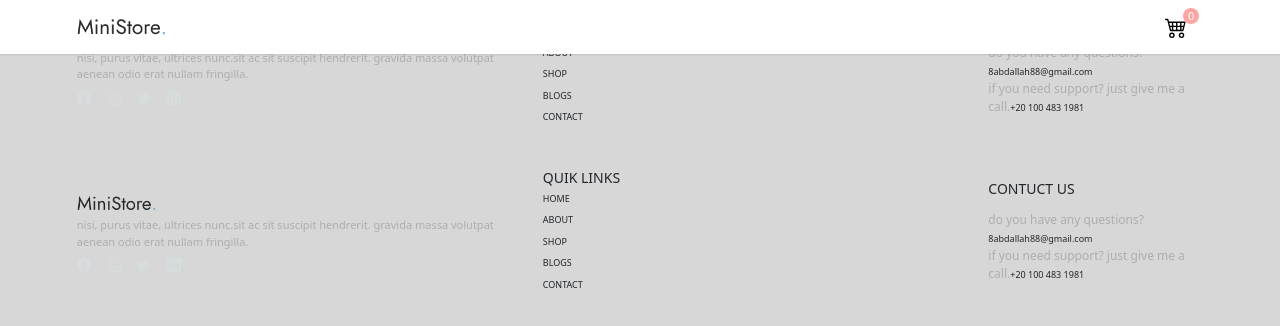
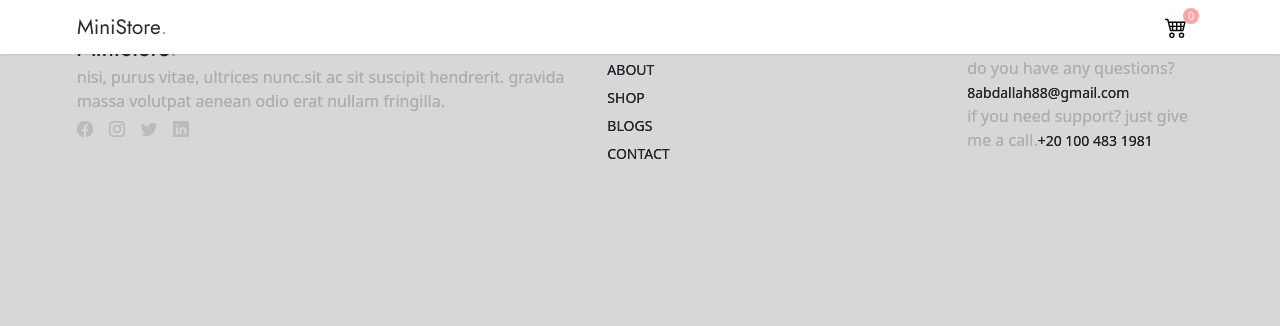
Before and after one commit to Abdallah66hossam/e-commerce-Nextjs, a Next.js app: page /Layout in a window 1280 px wide. Shown: the top 326 px of the page. Built offline with nearby package versions, Linux system fonts and the light colour scheme.

Commit message:
editing footer styles

```diff
--- a/components/Banner.jsx
+++ b/components/Banner.jsx
@@ -44,7 +44,7 @@ export default function Banner() {
                 Technology Hack You Won{`'`}t Get
               </h1>
               <Link
-                href="/"
+                href={""}
                 className="bg-black text-white px-4 py-3 md:py-2 md:px-2 md:text-[12px] rounded hover:bg-transparent hover:text-black duration-150 border-2 border-transparent hover:border-black"
               >
                 Shop Product
--- a/components/Footer.jsx
+++ b/components/Footer.jsx
@@ -4,59 +4,64 @@ import { BsFacebook, BsInstagram, BsTwitter, BsLinkedin } from "react-icons/bs";
 
 const Footer = () => {
   return (
-    <div className="mx-[6%]">
-      <footer className="w-full flex sm:flex-col sm:items-start pb-10 items-center justify-center gap-9 uppercase ">
+    <div className="mx-[6%] absolute">
+      <footer className="w-full flex sm:flex-col sm:items-start pb-10 items-center justify-center gap-9 uppercase relative bottom-0">
         <ul className="">
-          <Image src={Logo} alt="Logo" width={80} />
-          <p className="text-[#AEAEAE] text-[11px] font-medium lowercase">
+          <Image src={Logo} alt="Logo" width={100} />
+          <p className="text-[#AEAEAE] text-[16px] font-medium lowercase">
             Nisi, purus vitae, ultrices nunc.Sit ac sit suscipit hendrerit.
             Gravida massa volutpat aenean odio erat nullam fringilla.
           </p>
           <span className="flex justify-start gap-4 mt-2">
             <BsFacebook
               cursor={"pointer"}
-              size={14}
-              className="text-[#D7DDDF] hover:text-[#72AEC8] hover:scale-125 duration-100"
+              size={16}
+              className="text-[#bbb] hover:text-[#72AEC8] hover:scale-125 duration-100"
             />
             <BsInstagram
               cursor={"pointer"}
-              size={14}
-              className="text-[#D7DDDF] hover:text-[#72AEC8] hover:scale-125 duration-100"
+              size={16}
+              className="text-[#bbb] hover:text-[#72AEC8] hover:scale-125 duration-100"
             />
             <BsTwitter
               cursor={"pointer"}
-              size={14}
-              className="text-[#D7DDDF] hover:text-[#72AEC8] hover:scale-125 duration-100"
+              size={16}
+              className="text-[#bbb] hover:text-[#72AEC8] hover:scale-125 duration-100"
             />
             <BsLinkedin
               cursor={"pointer"}
-              size={14}
-              className="text-[#D7DDDF] hover:text-[#72AEC8] hover:scale-125 duration-100"
+              size={16}
+              className="text-[#bbb] hover:text-[#72AEC8] hover:scale-125 duration-100"
             />
           </span>
         </ul>
         <ul className="w-1/2">
-          <h4 className=" text-sm text-[#212529]">Quik Links</h4>
-          <li className="text-[9px] py-1 text-[#212529]">Home</li>
-          <li className="text-[9px] py-1 text-[#212529]">About</li>
-          <li className="text-[9px] py-1 text-[#212529]">Shop</li>
-          <li className="text-[9px] py-1 text-[#212529]">Blogs</li>
-          <li className="text-[9px] py-1 text-[#212529]">Contact</li>
+          <h4 className=" text-lg text-[#212529]">Quik Links</h4>
+          <li className="text-sm sm:text-[12px] py-1 text-[#212529]">Home</li>
+          <li className="text-sm sm:text-[12px] py-1 text-[#212529]">About</li>
+          <li className="text-sm sm:text-[12px] py-1 text-[#212529]">Shop</li>
+          <li className="text-sm sm:text-[12px] py-1 text-[#212529]">Blogs</li>
+          <li className="text-sm sm:text-[12px] py-1 text-[#212529]">
+            Contact
+          </li>
         </ul>
         <ul>
-          <h4 className="text-sm text-[#212529] mb-3">Contuct us</h4>
-          <h6 className="text-[#AEAEAE] text-[12px] lowercase">
+          <h4 className="text-lg text-[#212529] mb-3">Contuct us</h4>
+          <h6 className="text-[#AEAEAE] text-md lowercase">
             Do you have any questions?
             <a
               href="mailto:8abdallah88@gmail.com"
-              className="text-[#212529] text-[9px]"
+              className="text-[#212529] text-sm"
             >
               8abdallah88@gmail.com
             </a>
           </h6>
-          <h6 className="text-[#AEAEAE] text-[12px] lowercase">
+          <h6 className="text-[#AEAEAE] text-md lowercase">
             If you need support? Just give me a call.
-            <a href="tel:+201004831981" className="text-[#212529] text-[9px]">
+            <a
+              href="tel:+201004831981"
+              className="text-[#212529] text-sm sm:text-[12px]"
+            >
               +20 100 483 1981
             </a>
           </h6>
--- a/components/ProductDetails.jsx
+++ b/components/ProductDetails.jsx
@@ -55,7 +55,7 @@ const ProductDetails = ({ product }) => {
             data-aos="fade-zoom-left"
           />
           <div
-            className="w-1/2  pl-10 py-6 mt-0 sm:w-full"
+            className="w-1/2 pl-10 sm:pl-0 py-6 mt-0 sm:w-full"
             data-aos="fade-zoom-right"
           >
             <h2 className="text-sm title-font text-gray-500 tracking-widest">
```
